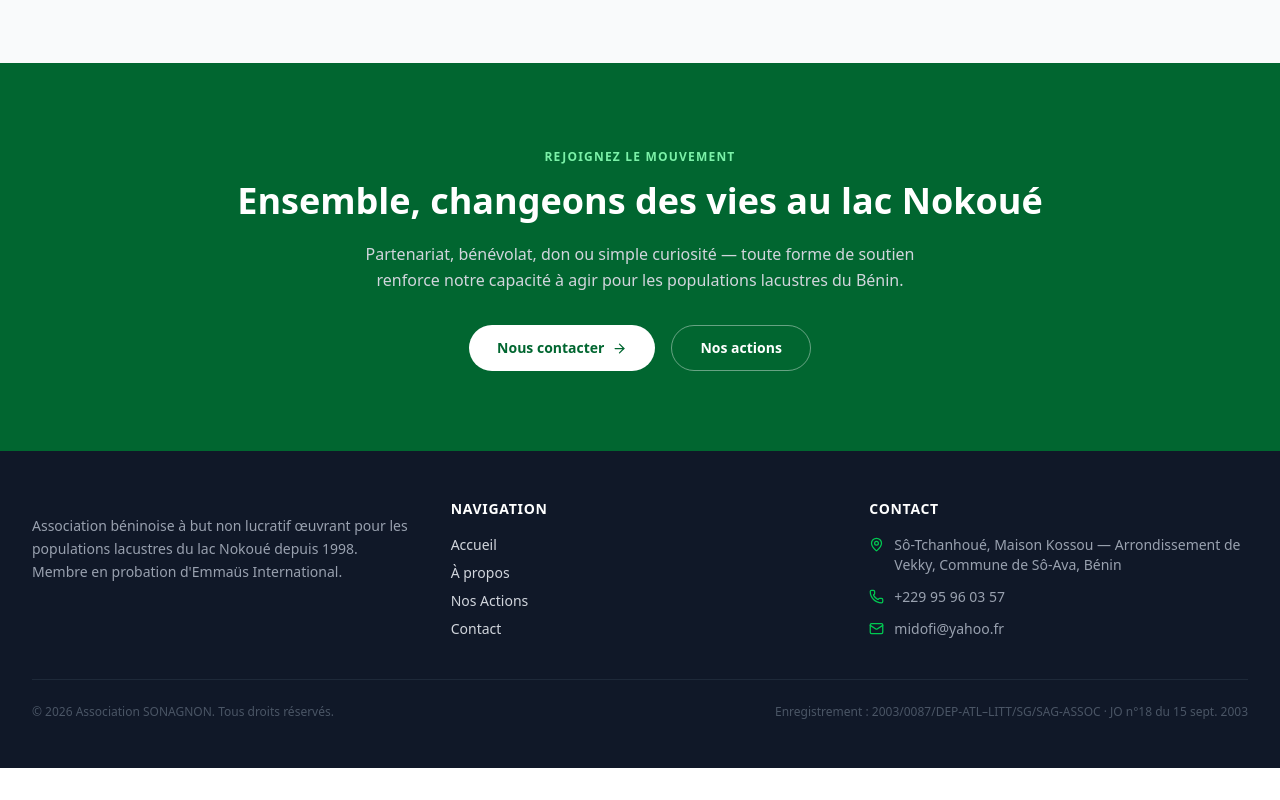
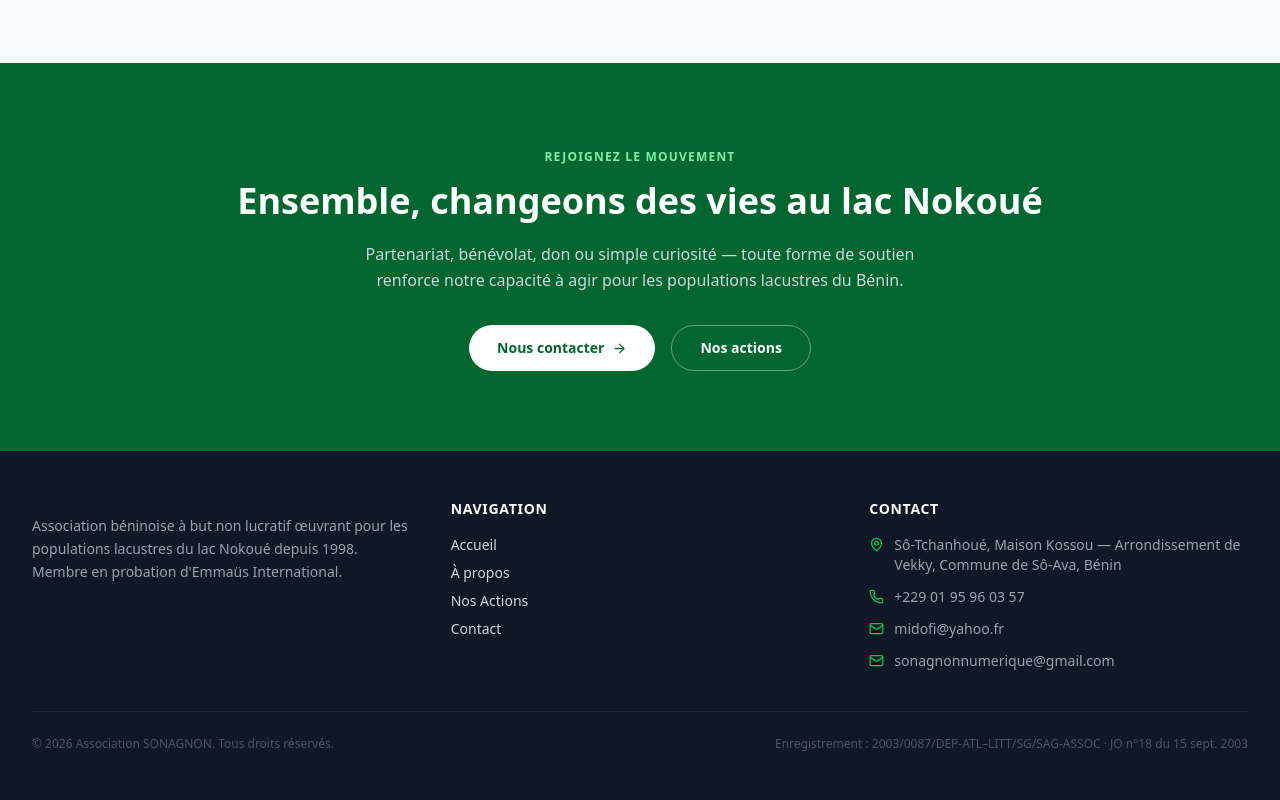
Before and after one commit to VOGLOSSOU/sonagnon, a Next.js app: page / in a window 1280 px wide. Shown: the part 3251-4051 px from the top of the page. Before the commit the page ends 4019 px from the top, so only its background shows below. Built offline with nearby package versions, Linux system fonts and the light colour scheme.

Commit message:
foter updated

```diff
--- a/src/components/layout/Footer.tsx
+++ b/src/components/layout/Footer.tsx
@@ -51,14 +51,20 @@ export default function Footer() {
               </li>
               <li className="flex gap-2.5">
                 <Phone size={15} className="text-green-500 mt-0.5 shrink-0" />
-                <a href="tel:+22995960357" className="hover:text-green-400">
-                  +229 95 96 03 57
+                <a href="tel:+2290195960357" className="hover:text-green-400">
+                  +229 01 95 96 03 57
                 </a>
               </li>
               <li className="flex gap-2.5">
                 <Mail size={15} className="text-green-500 mt-0.5 shrink-0" />
                 <a href="mailto:midofi@yahoo.fr" className="hover:text-green-400">
                   midofi@yahoo.fr
+                </a>
+              </li>
+                <li className="flex gap-2.5">
+                <Mail size={15} className="text-green-500 mt-0.5 shrink-0" />
+                <a href="mailto:sonagnonnumerique@gmail.com" className="hover:text-green-400">
+                  sonagnonnumerique@gmail.com
                 </a>
               </li>
             </ul>
```
